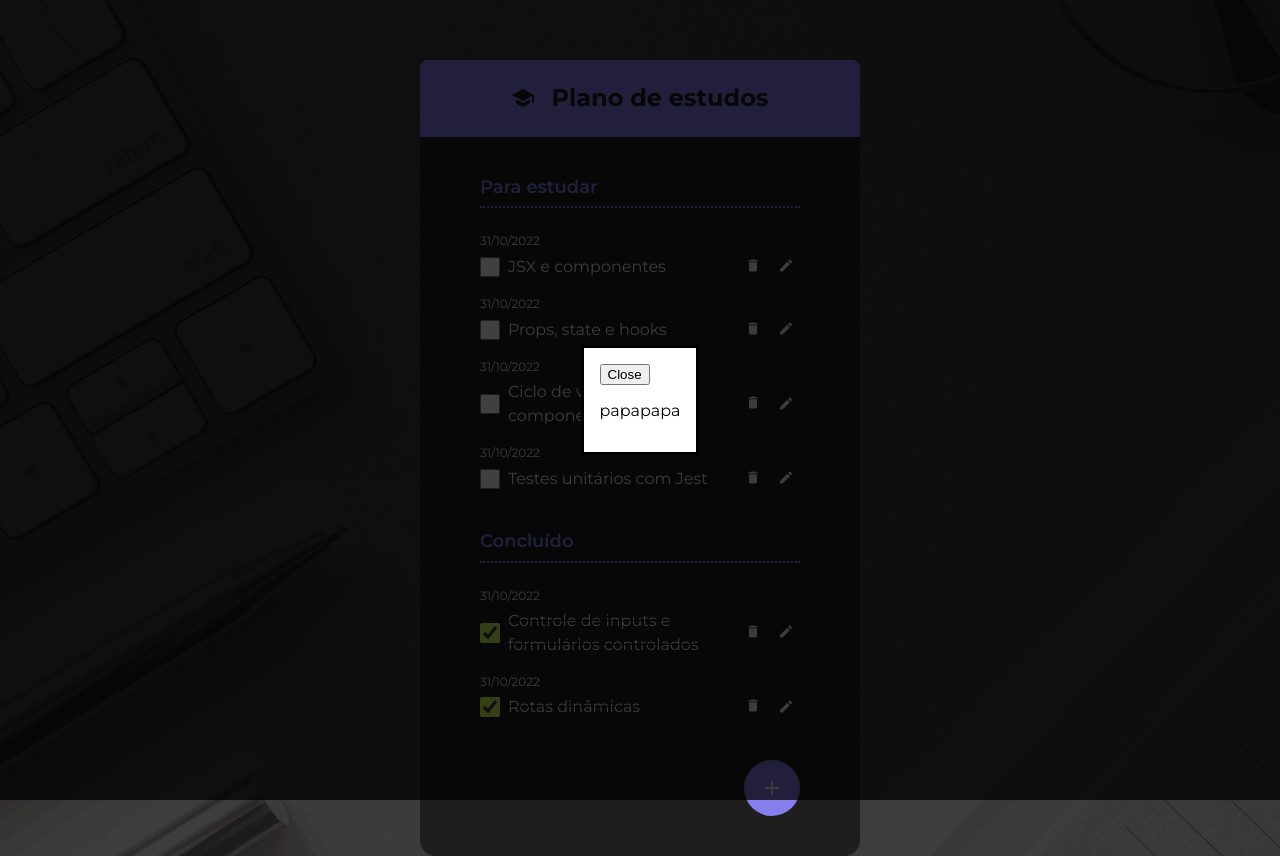
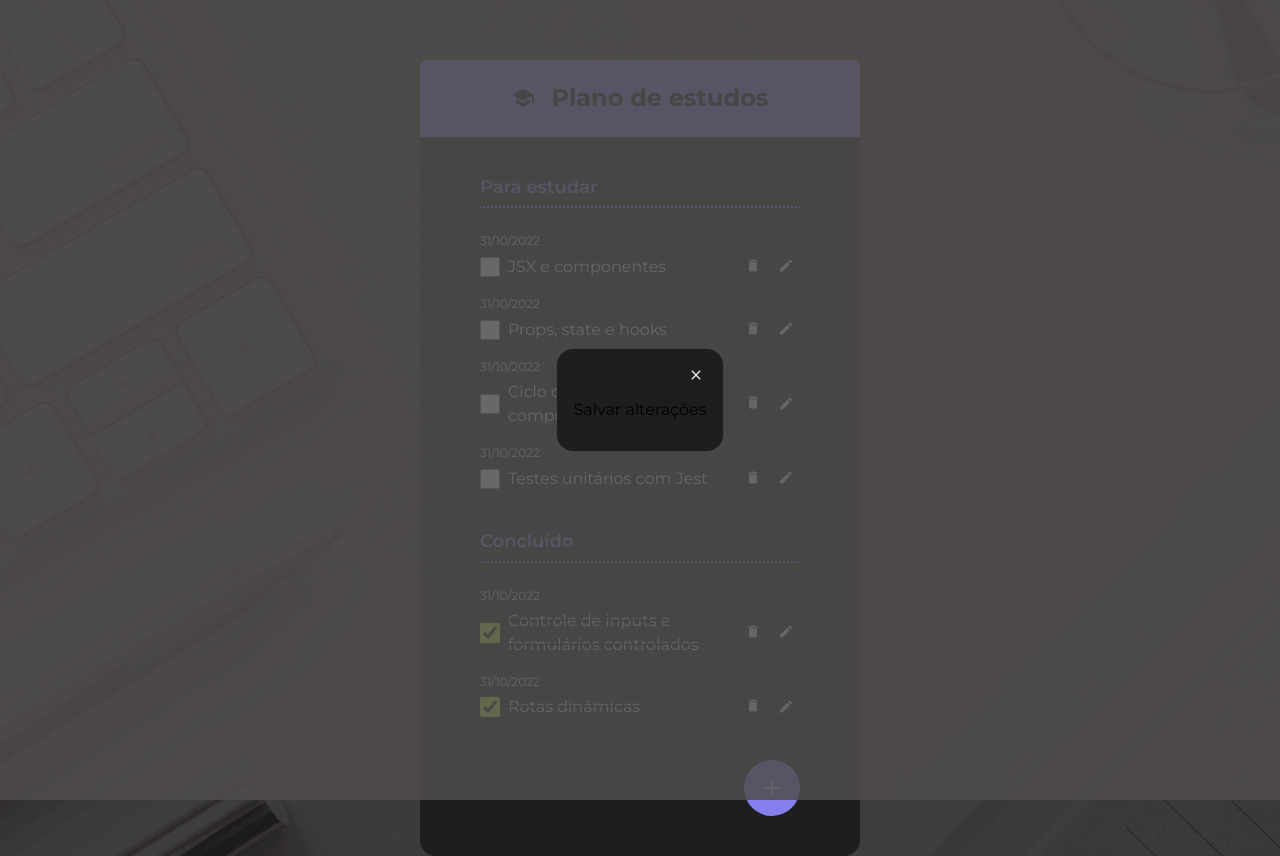
Before and after one commit to noname697/React-ToDo-List, a React (Vite) app: page / in a window 1280 px wide. Both pictures are taken after a click on the button 772 px from the left and 787 px from the top of the page. Built offline with nearby package versions, Linux system fonts and the light colour scheme.

Commit message:
Componentizando dialog e estilizando-o

```diff
--- a/src/App.jsx
+++ b/src/App.jsx
@@ -81,7 +81,9 @@ function App() {
             })}
           </ToDoList>
           <Footer>
-            <Dialog isOpen={showDialog} onClose={toggleDialog} />
+            <Dialog isOpen={showDialog} onClose={toggleDialog}>
+              <p>Salvar alterações</p>
+            </Dialog>
             <FabButton onClick={toggleDialog}>
               <IconPlus />
             </FabButton>
--- a/src/components/Dialog/dialog.style.css
+++ b/src/components/Dialog/dialog.style.css
@@ -1,4 +1,21 @@
 ::backdrop {
-    background-color: #000;
-    opacity         : .75;
+    background-color: #504D4D;
+    opacity         : .85;
 }
+
+.dialog {
+    background-color: #1E1E1E;
+    border          : none;
+    border-radius   : 16px;
+    padding: 16px;
+}
+
+.btn-close-wrapper {
+    text-align: right;
+}
+
+.btn-close {
+    background-color: transparent;
+    border          : none;
+    cursor          : pointer;
+}
--- a/src/components/Dialog/index.jsx
+++ b/src/components/Dialog/index.jsx
@@ -1,7 +1,8 @@
 import { useEffect, useRef } from "react";
 import "./dialog.style.css";
+import { IconClose } from "../icons";
 
-export const Dialog = ({ isOpen, onClose }) => {
+export const Dialog = ({ children, isOpen, onClose }) => {
   const dialogRef = useRef(null);
 
   useEffect(() => {
@@ -18,11 +19,13 @@ export const Dialog = ({ isOpen, onClose }) => {
 
   return (
     <>
-      <dialog ref={dialogRef} className="">
-        <button onClick={onClose} autoFocus>
-          Close
-        </button>
-        <p>papapapa</p>
+      <dialog ref={dialogRef} className="dialog">
+        <div className="btn-close-wrapper">
+          <button onClick={onClose} autoFocus className="btn-close">
+            <IconClose />
+          </button>
+        </div>
+        {children}
       </dialog>
     </>
   );
--- a/src/components/icons/index.jsx
+++ b/src/components/icons/index.jsx
@@ -1,28 +1,81 @@
 export function IconSchool() {
   return (
-        <svg width="24" height="18" viewBox="0 0 24 18" fill="none" xmlns="http://www.w3.org/2000/svg">
-            <path d="M12 0L23.0156 6V14.0156H21V7.07812L12 12L0.984375 6L12 0ZM5.01562 10.1719L12 14.0156L18.9844 10.1719V14.2031L12 18L5.01562 14.2031V10.1719Z" fill="#1E1E1E" />
+    <svg
+      width="24"
+      height="18"
+      viewBox="0 0 24 18"
+      fill="none"
+      xmlns="http://www.w3.org/2000/svg"
+    >
+      <path
+        d="M12 0L23.0156 6V14.0156H21V7.07812L12 12L0.984375 6L12 0ZM5.01562 10.1719L12 14.0156L18.9844 10.1719V14.2031L12 18L5.01562 14.2031V10.1719Z"
+        fill="#1E1E1E"
+      />
     </svg>
-    )
+  );
 }
 export function IconPencil() {
   return (
-        <svg width="16" height="20" viewBox="0 0 16 20" fill="none" xmlns="http://www.w3.org/2000/svg">
-            <path d="M2 14L9.375 6.625L11.875 9.125L4.5 16.5H2V14ZM13.8125 6.25C13.9375 6.375 14 6.53125 14 6.71875C14 6.90625 13.9375 7.0625 13.8125 7.1875L12.5938 8.40625L10.0938 5.90625L11.3125 4.6875C11.4375 4.5625 11.5938 4.5 11.7812 4.5C11.9688 4.5 12.125 4.5625 12.25 4.6875L13.8125 6.25Z" fill="#EAEAEA" />
+    <svg
+      width="16"
+      height="20"
+      viewBox="0 0 16 20"
+      fill="none"
+      xmlns="http://www.w3.org/2000/svg"
+    >
+      <path
+        d="M2 14L9.375 6.625L11.875 9.125L4.5 16.5H2V14ZM13.8125 6.25C13.9375 6.375 14 6.53125 14 6.71875C14 6.90625 13.9375 7.0625 13.8125 7.1875L12.5938 8.40625L10.0938 5.90625L11.3125 4.6875C11.4375 4.5625 11.5938 4.5 11.7812 4.5C11.9688 4.5 12.125 4.5625 12.25 4.6875L13.8125 6.25Z"
+        fill="#EAEAEA"
+      />
     </svg>
-    )
+  );
 }
 export function IconTrash() {
   return (
-        <svg width="10" height="13" viewBox="0 0 10 13" fill="none" xmlns="http://www.w3.org/2000/svg">
-            <path d="M9.65625 1.15625V2.5H0.34375V1.15625H2.65625L3.34375 0.5H6.65625L7.34375 1.15625H9.65625ZM1 11.1562V3.15625H9V11.1562C9 11.5104 8.86458 11.8229 8.59375 12.0938C8.32292 12.3646 8.01042 12.5 7.65625 12.5H2.34375C1.98958 12.5 1.67708 12.3646 1.40625 12.0938C1.13542 11.8229 1 11.5104 1 11.1562Z" fill="#EAEAEA" />
+    <svg
+      width="10"
+      height="13"
+      viewBox="0 0 10 13"
+      fill="none"
+      xmlns="http://www.w3.org/2000/svg"
+    >
+      <path
+        d="M9.65625 1.15625V2.5H0.34375V1.15625H2.65625L3.34375 0.5H6.65625L7.34375 1.15625H9.65625ZM1 11.1562V3.15625H9V11.1562C9 11.5104 8.86458 11.8229 8.59375 12.0938C8.32292 12.3646 8.01042 12.5 7.65625 12.5H2.34375C1.98958 12.5 1.67708 12.3646 1.40625 12.0938C1.13542 11.8229 1 11.5104 1 11.1562Z"
+        fill="#EAEAEA"
+      />
     </svg>
-    )
+  );
 }
 export function IconPlus() {
   return (
-        <svg width="14" height="14" viewBox="0 0 14 14" fill="none" xmlns="http://www.w3.org/2000/svg">
-            <path d="M13.9844 7.98438H7.98438V13.9844H6.01562V7.98438H0.015625V6.01562H6.01562V0.015625H7.98438V6.01562H13.9844V7.98438Z" fill="#EAEAEA" />
+    <svg
+      width="14"
+      height="14"
+      viewBox="0 0 14 14"
+      fill="none"
+      xmlns="http://www.w3.org/2000/svg"
+    >
+      <path
+        d="M13.9844 7.98438H7.98438V13.9844H6.01562V7.98438H0.015625V6.01562H6.01562V0.015625H7.98438V6.01562H13.9844V7.98438Z"
+        fill="#EAEAEA"
+      />
     </svg>
-    )
+  );
 }
+export function IconClose() {
+  return (
+    <svg
+      width="10"
+      height="10"
+      viewBox="0 0 10 10"
+      fill="none"
+      xmlns="http://www.w3.org/2000/svg"
+    >
+      <path
+        d="M9.65625 1.28125L5.9375 5L9.65625 8.71875L8.71875 9.65625L5 5.9375L1.28125 9.65625L0.34375 8.71875L4.0625 5L0.34375 1.28125L1.28125 0.34375L5 4.0625L8.71875 0.34375L9.65625 1.28125Z"
+        fill="#EAEAEA"
+      />
+      Add commentMore actions
+    </svg>
+  );
+}
```
Lines whose indentation alone changed are shown as unchanged.
